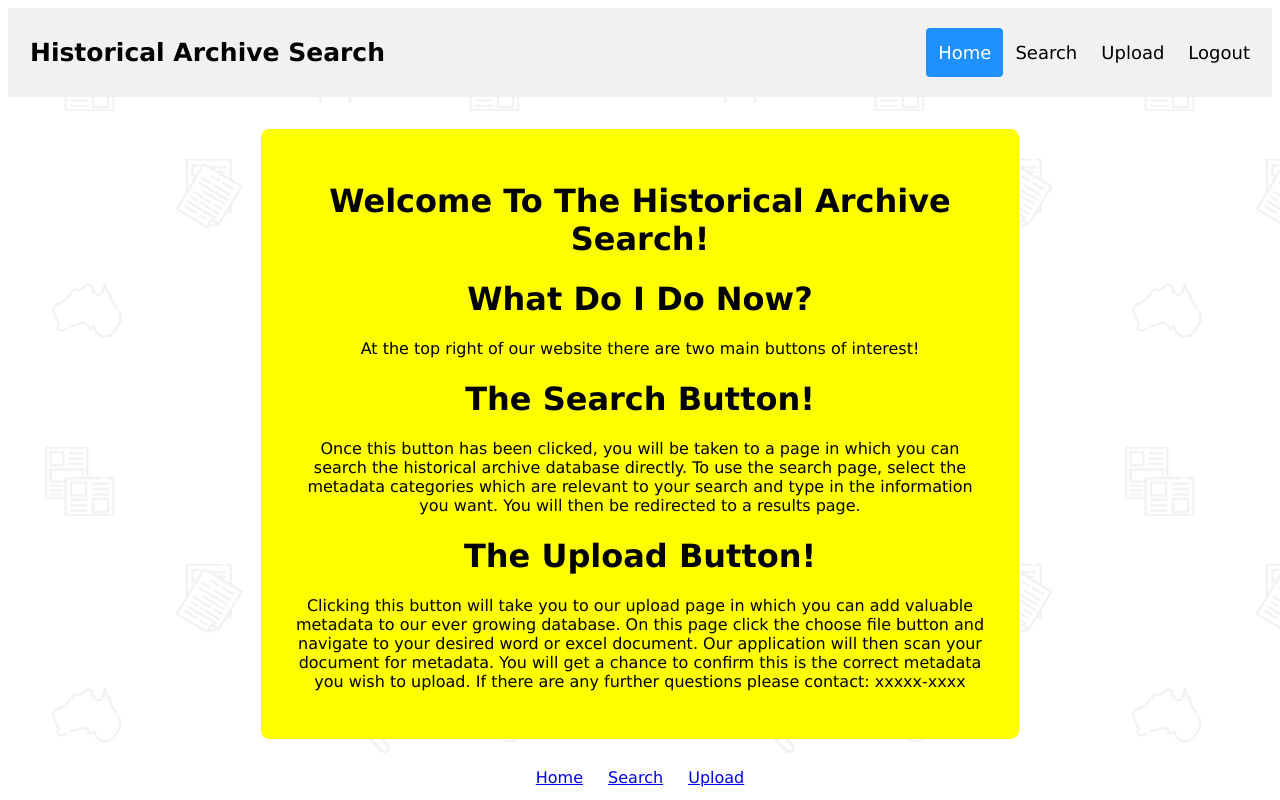
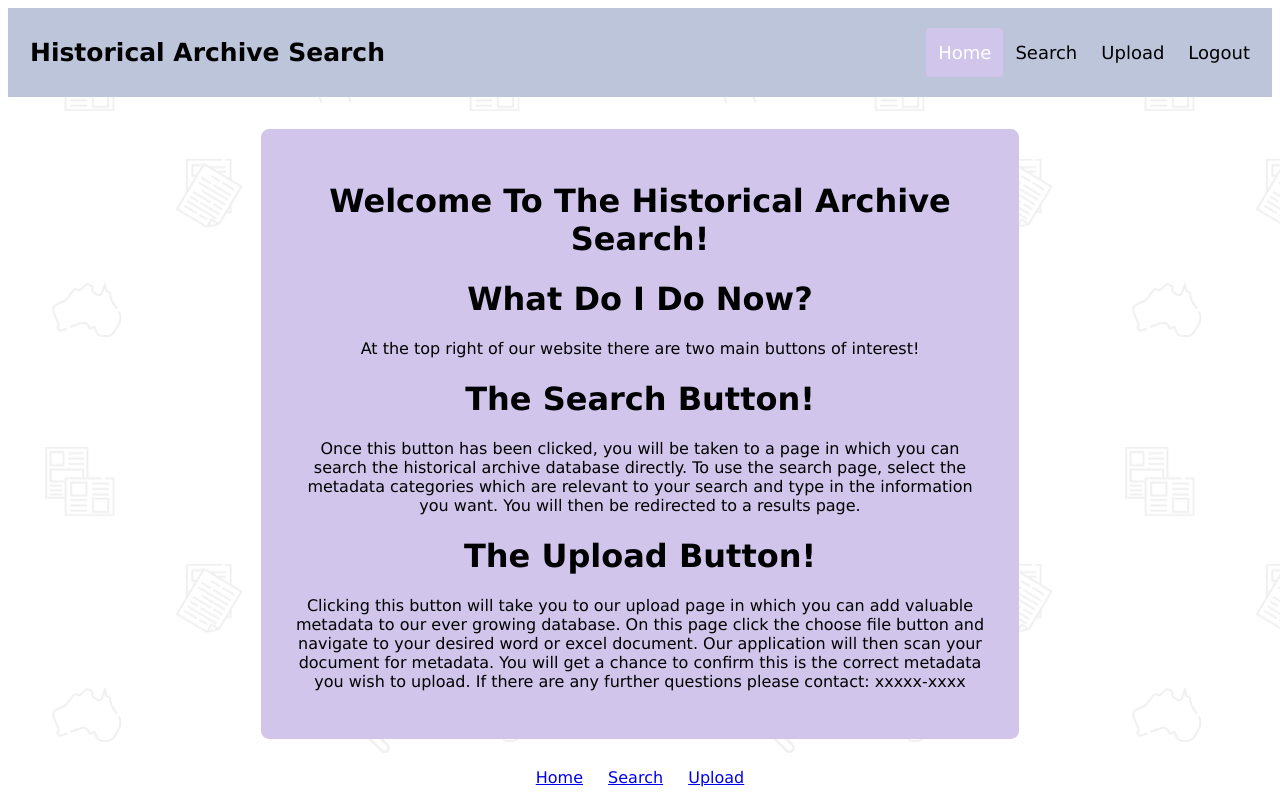
Before and after one commit to jordiup/3200PROJECT, a Django app: page /db/index/ in a window 1280 px wide. Run offline with Django 3.2, Linux system fonts and the light colour scheme; the visitor is signed in with stand-in values (Sample User, id 1).

Commit message:
Changed Our Colour Scheme
We don't have to keep this, just wanted to get rid of the yellow! Used A colour wheel website to pick 'complementary colours for us'

```diff
--- a/letter_extraction/db/static/db/styles.css
+++ b/letter_extraction/db/static/db/styles.css
@@ -7,7 +7,7 @@ body {
 }
 
 .main {
-  background-color: #FFFF00;
+  background-color: #d1c5eb;
   padding: 2rem 2rem 2rem 2rem;
   margin: 2rem 20%;
   border-radius: 0.517rem;
@@ -108,7 +108,7 @@ body {
 
 .header {
   overflow: hidden;
-  background-color: #f1f1f1;
+  background-color: #bdc5db;
   padding: 20px 10px;
 }
 
@@ -138,7 +138,7 @@ body {
 
 /* Style the active/current link*/
 .header a.active {
-  background-color: dodgerblue;
+  background-color: #d1c5eb;
   color: white;
 }
 
```
